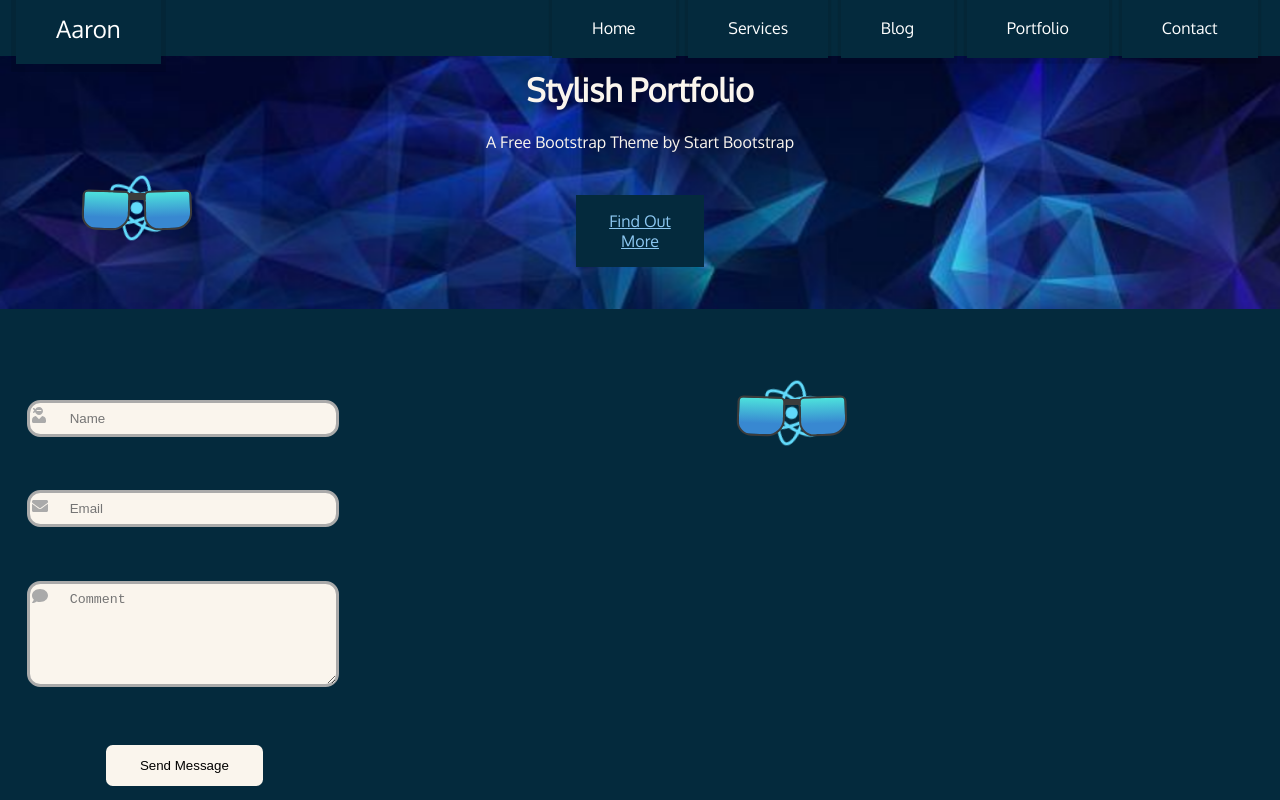
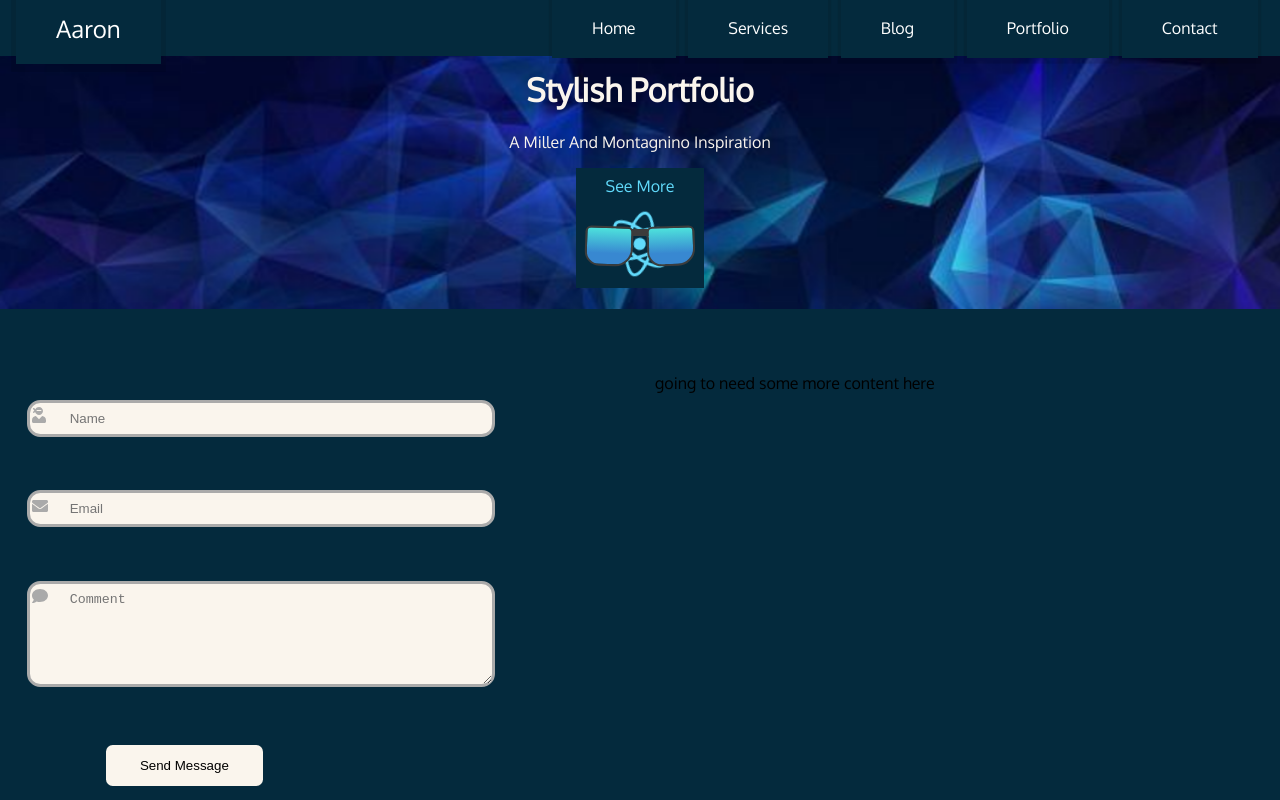
Before and after one commit to StrawHatAaron/reactive-nerd, a React (Create React App) app: page /contact in a window 1280 px wide. Shown: the top 800 px of the page. Built offline with nearby package versions, Linux system fonts and the light colour scheme.

Commit message:
added some nice hover graphics

```diff
--- a/src/components/FractalParralax.js
+++ b/src/components/FractalParralax.js
@@ -13,11 +13,15 @@ export default class FractalParralax extends Component {
             strength={600}
           >
             <h1 class='parallax-h1'> {this.props.title} </h1>
-            <p class='parallax-p'> A Free Bootstrap Theme by Start Bootstrap</p>
-              <SunGlasses/>
-            <p class='parallax-div-button'>
-                <a class='parallax-button' href="#button">{this.props.button}</a>
-            </p>
+            <p class='parallax-p'> {this.props.content} </p>
+
+            <a>
+                <div class='parallax-div-button' href="#button">
+
+                    <p class='parallax-button-text'>{this.props.button}</p>
+                    <SunGlasses/>
+                </div>
+            </a>
 
           </Parallax>
         </div>
--- a/src/components/Header.js
+++ b/src/components/Header.js
@@ -33,7 +33,8 @@ export default class Sunglasses extends Component{
           <Toolbar drawerClickHandler={this.drawerToggleClickHandler} />
           <SideDrawer show={this.state.sideDrawerOpen} />
           {backdrop}
-          <FractalParralax title="Stylish Portfolio" button="Find Out More"/>
+          <FractalParralax title="Stylish Portfolio" content="A Miller And Montagnino Inspiration" button="See More"/>
+
       </div>
     )
   }
--- a/src/components/Pages/Contact/Contact.js
+++ b/src/components/Pages/Contact/Contact.js
@@ -30,7 +30,7 @@ export default class Contact extends Component{
               </div>
             </Col>
             <Col sm={6}>
-              <Sunglasses/>
+              <div>going to need some more content here</div>
             </Col>
           </Row>
         <Footer/>
--- a/src/css/FractalParralax.css
+++ b/src/css/FractalParralax.css
@@ -21,12 +21,26 @@ p.parallax-p {
   color:#faf5ed;
 }
 
-p.parallax-div-button {
+div.parallax-div-button {
   text-align: center;
   margin: auto;
   width: 8em;
-  color: #faf5ed;
+  height: 7.5em;
+  color: #61DAFB;
   background-color: #042a3d;
   padding: 1em;
   text-decoration: none !important;
+
 }
+
+div.parallax-div-button:hover{
+  background-color: #002a30;
+  box-shadow: 0em 0em .25em .05em #8cc7f1;
+  -webkit-transition: width 1s;
+  transition: width 1s;
+  color: #ff7660;
+}
+
+p.parallax-button-text{
+  margin-top: -.5em;
+}
--- a/src/css/Pages/Contact/Contact.css
+++ b/src/css/Pages/Contact/Contact.css
@@ -6,7 +6,7 @@
 
 textarea[type=text],
 input[type=text] {
-    width: 50%;
+    width: 75%;
     border: .25em solid #aaa;
     border-radius: 1em;
     background: #faf5ed;
--- a/src/css/Pages/Contact/Sunglasses.css
+++ b/src/css/Pages/Contact/Sunglasses.css
@@ -1,6 +1,7 @@
 div.react-logo{
     width: 100%;
     height: auto;
+
 }
 
 #hover-glass {
@@ -33,6 +34,8 @@ div.glasses {
     position: relative;
     width: 5.43em;
     height: 1.67em;
+    margin-left: -5.55em;
+    margin-top: -.5em;
 }
 
 div.glasses:hover .glass {
--- a/src/css/Pages/Services/ThreeSkills.css
+++ b/src/css/Pages/Services/ThreeSkills.css
@@ -56,4 +56,11 @@ div.mappedContent {
   overflow: hidden;
   background-color: #d5ad6e;
   color: #faf5ed;
+
 }
+
+div.mappedContent:hover {
+  box-shadow: 0em 0em 1em .15em #000;
+  -webkit-transition: width 1s;
+  transition: width 1s;
+}
```
